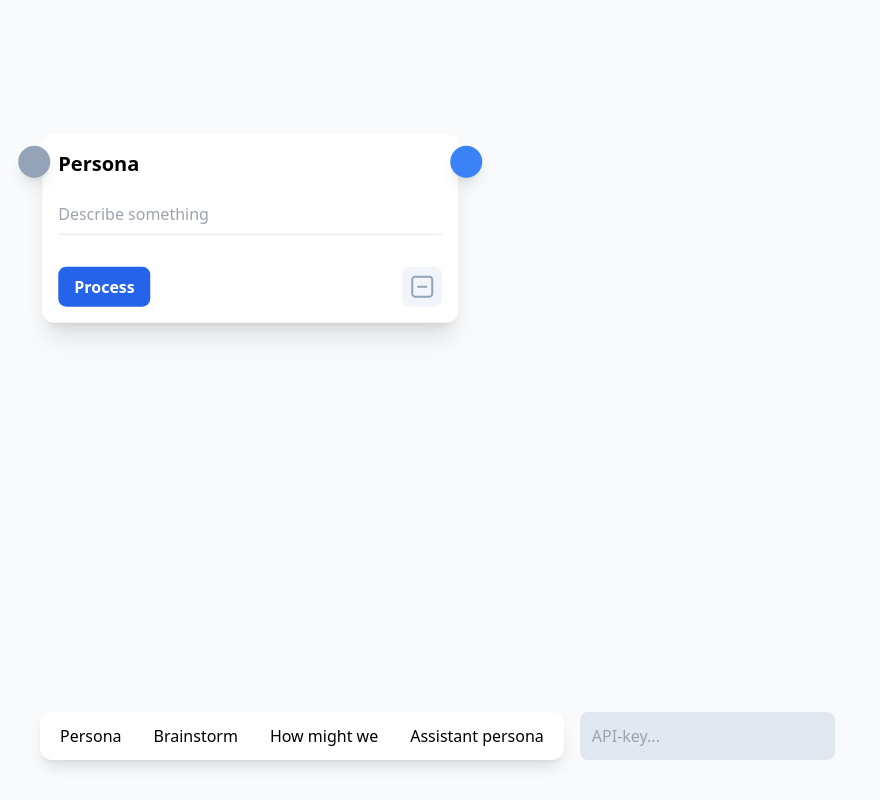
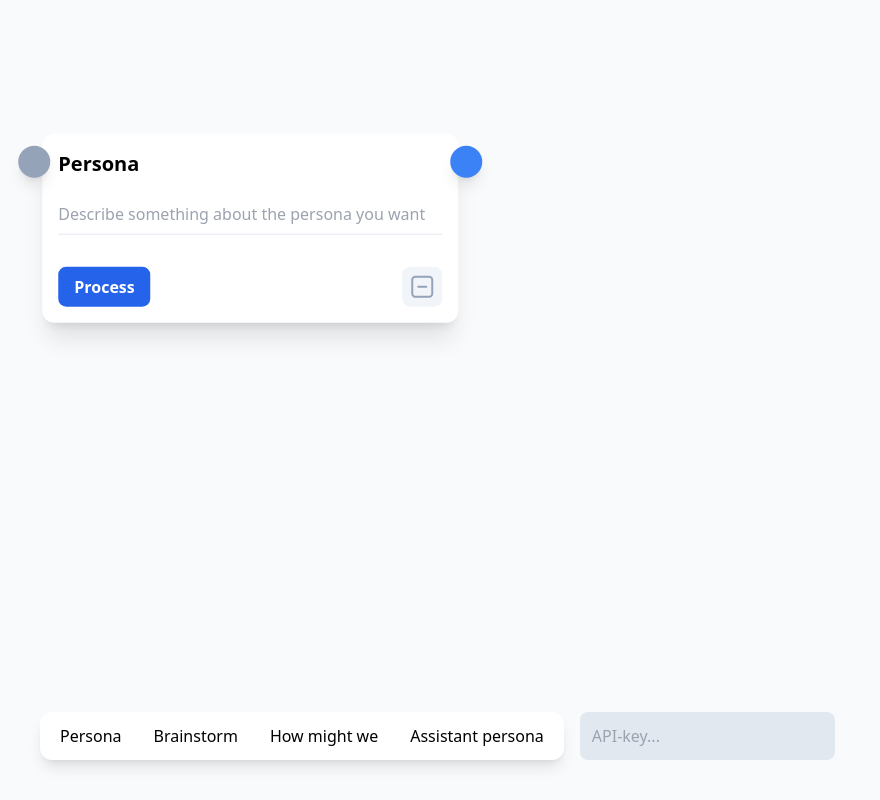
Before and after one commit to hubertekvall/Promptboard, a Vue app: page / in a window 1280 px wide. Both pictures are taken after a click on the button "Persona". Shown: the whole page, without its empty margins (0-880 px from the left). Built offline with nearby package versions, Linux system fonts and the light colour scheme.

Commit message:
Improvements consistency

```diff
--- a/src/App.vue
+++ b/src/App.vue
@@ -23,9 +23,8 @@ export default {
                 'Persona': {
                     method: async function (prompt) {
                         const personaText = await self.getChatCompletion(prompt, `Generate a persona that is ${prompt.promptModifier}, be terse and short. Only include name, age, occupation, background, goals and motivations, interests and challenges. Output each header as an html list , put each header in a <strong> tag`);
-                        const [url, imagePrompt] = await self.getImageGeneration(prompt, "Generate an image prompt for this persona");
+                        const [url, imagePrompt] = await self.getImageGeneration(prompt, "Describe an image of this persona in text form. Be terse and short");
 
-                        console.log(prompt.messages);
 
                         prompt.imagePrompt = imagePrompt;
                         prompt.imageURL = url;
@@ -72,6 +71,9 @@ export default {
 
             const response = completion.data.choices[0].message.content
             prompt.messages.push({ role: "assistant", content: response });
+
+            console.log("User: " + prefix );
+            console.log("Assistant: " + prompt.messages.at(-1).content );
             return response;
         },
 
@@ -83,7 +85,7 @@ export default {
             }
 
             const imagePrompt = prompt.messages.at(-1).content;
-
+            console.log("Image prompt: " + imagePrompt);
             const completion = await openai.createImage({
                 prompt: prompt.messages.at(-1).content,
                 n: 1,
@@ -325,7 +327,6 @@ export default {
                 prompt.messages = []
             }
 
-            console.log(prompt.messages);
 
             await prompt.process(prompt);
 
@@ -460,7 +461,7 @@ export default {
                         <div class="w-96 mt-4" v-if="prompt.type == 'Persona'">
 
                             <input class="prompt-input" type="text" v-model="prompt.promptModifier"
-                                placeholder="Describe something" />
+                                placeholder="Describe something about the persona you want" />
 
                         </div>
                     </div>
```
